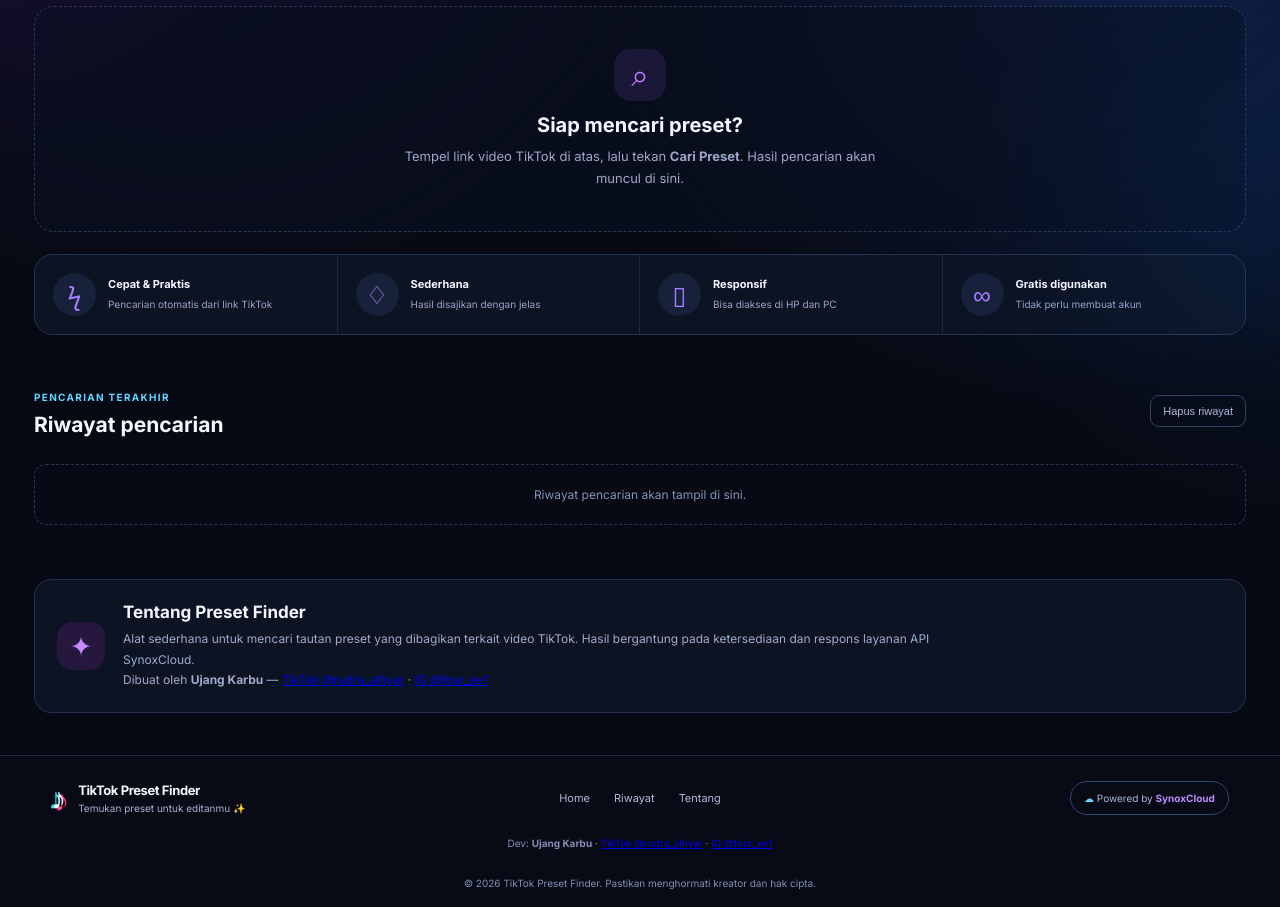
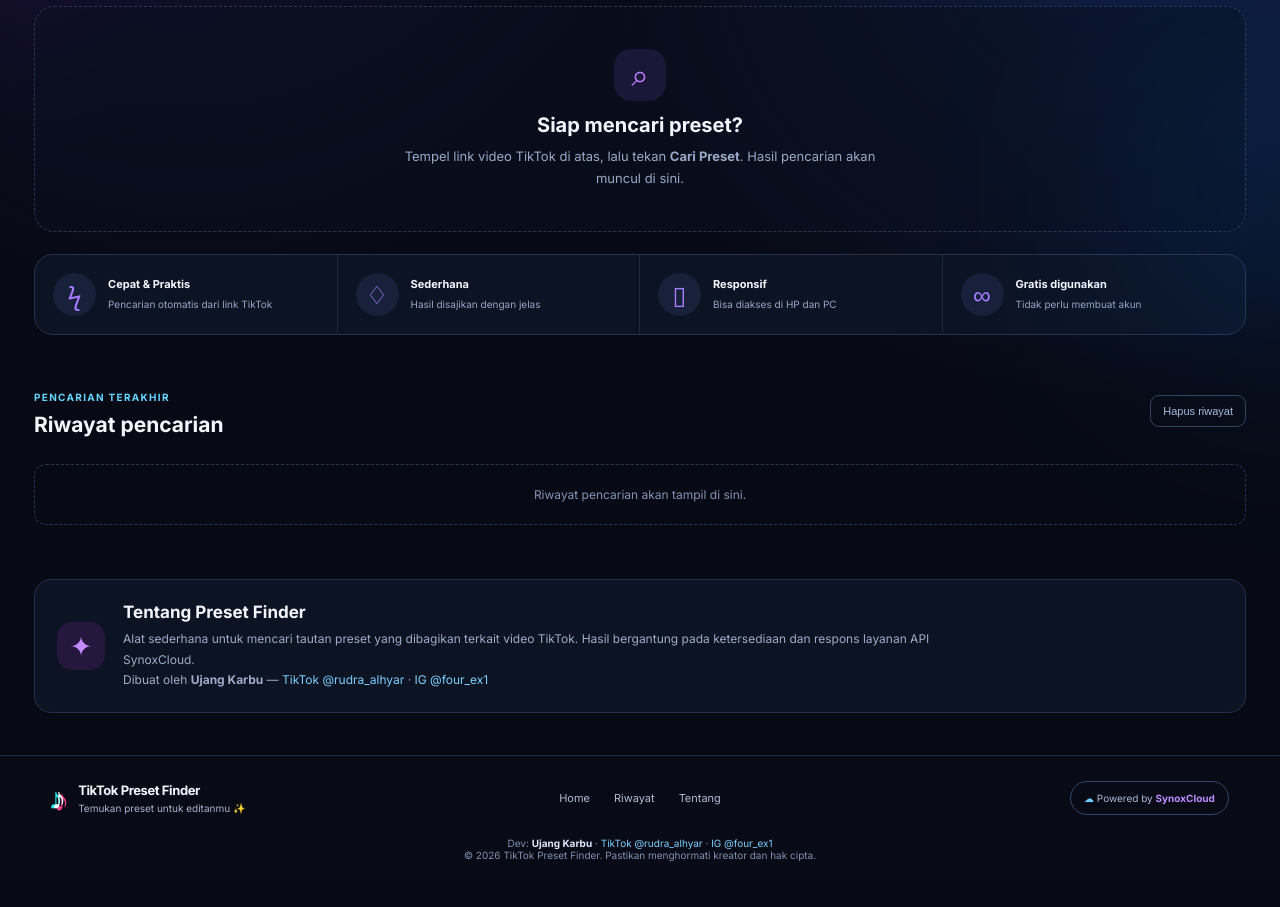
Before and after one commit to sulaimansheva8-droid/tiktok-preset-finderr, a website: page index.html in a window 1280 px wide. Shown: the part 557-1464 px from the top of the page. After the commit the page ends 1436 px from the top, so only its background shows below. Drawn offline with Linux system fonts and the light colour scheme.

Commit message:
Update index.html

```diff
--- a/index.html
+++ b/index.html
@@ -79,10 +79,10 @@
     </section>
 
     <section class="history-section" id="history"><div class="history-head"><div><span class="eyebrow">PENCARIAN TERAKHIR</span><h2>Riwayat pencarian</h2></div><button class="clear-history" id="clearHistory">Hapus riwayat</button></div><div id="historyList" class="history-list"><p class="history-empty">Riwayat pencarian akan tampil di sini.</p></div></section>
-    <section class="about-section" id="about"><div class="about-mark">✦</div><div><h2>Tentang Preset Finder</h2><p>Alat sederhana untuk mencari tautan preset yang dibagikan terkait video TikTok. Hasil bergantung pada ketersediaan dan respons layanan API SynoxCloud.</p><p>Dibuat oleh <b>Ujang Karbu</b> — <a href="https://www.tiktok.com/@rudra_alhyar" target="_blank" rel="noopener noreferrer">TikTok @rudra_alhyar</a> · <a href="https://www.instagram.com/four_ex1" target="_blank" rel="noopener noreferrer">IG @four_ex1</a></p></div></section>
+    <section class="about-section" id="about"><div class="about-mark">✦</div><div><h2>Tentang Preset Finder</h2><p>Alat sederhana untuk mencari tautan preset yang dibagikan terkait video TikTok. Hasil bergantung pada ketersediaan dan respons layanan API SynoxCloud.</p><p>Dibuat oleh <b>Ujang Karbu</b> — <a href="https://www.tiktok.com/@rudra_alhyar" target="_blank" rel="noopener noreferrer" style="color:#7ccfff;text-decoration:none">TikTok @rudra_alhyar</a> · <a href="https://www.instagram.com/four_ex1" target="_blank" rel="noopener noreferrer" style="color:#7ccfff;text-decoration:none">IG @four_ex1</a></p></div></section>
   </main>
-  <footer><a class="brand footer-brand" href="#home"><span class="brand-icon">♪</span><span><strong>TikTok Preset Finder</strong><small>Temukan preset untuk editanmu ✨</small></span></a><div class="footer-links"><a href="#home">Home</a><a href="#history">Riwayat</a><a href="#about">Tentang</a></div><div class="footer-powered">☁ Powered by <b>SynoxCloud</b></div><p style="margin:0 0 6px">Dev: <b>Ujang Karbu</b> · <a href="https://www.tiktok.com/@rudra_alhyar" target="_blank" rel="noopener noreferrer">TikTok @rudra_alhyar</a> · <a href="https://www.instagram.com/four_ex1" target="_blank" rel="noopener noreferrer">IG @four_ex1</a></p><p>© <span id="year"></span> TikTok Preset Finder. Pastikan menghormati kreator dan hak cipta.</p></footer>
+  <footer><a class="brand footer-brand" href="#home"><span class="brand-icon">♪</span><span><strong>TikTok Preset Finder</strong><small>Temukan preset untuk editanmu ✨</small></span></a><div class="footer-links"><a href="#home">Home</a><a href="#history">Riwayat</a><a href="#about">Tentang</a></div><div class="footer-powered">☁ Powered by <b>SynoxCloud</b></div><p>Dev: <b style="color:#dfe6ff">Ujang Karbu</b> · <a href="https://www.tiktok.com/@rudra_alhyar" target="_blank" rel="noopener noreferrer" style="color:#7ccfff;text-decoration:none">TikTok @rudra_alhyar</a> · <a href="https://www.instagram.com/four_ex1" target="_blank" rel="noopener noreferrer" style="color:#7ccfff;text-decoration:none">IG @four_ex1</a><br>© <span id="year"></span> TikTok Preset Finder. Pastikan menghormati kreator dan hak cipta.</p></footer>
   <div class="toast" id="toast" role="status"></div>
   <script src="/script.js"></script>
 </body>
-                                                              </html>
+</html>
```
